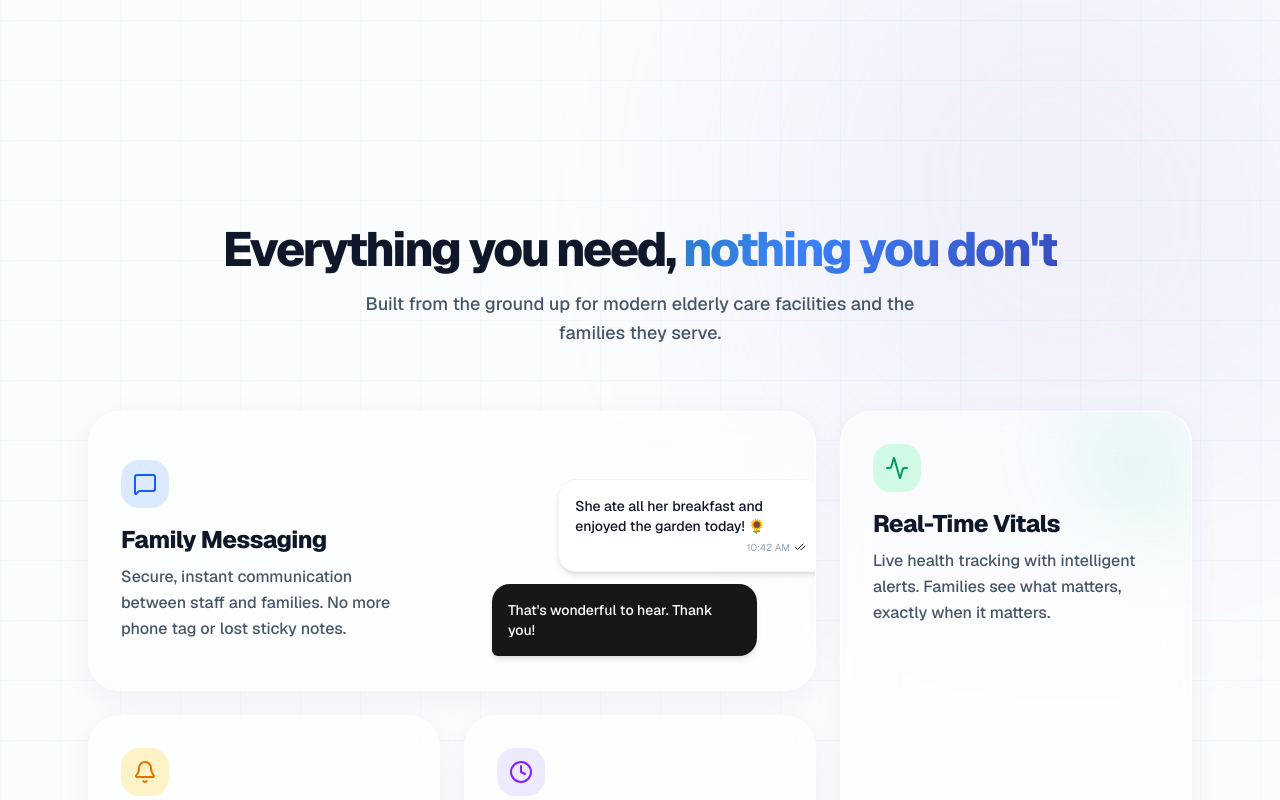
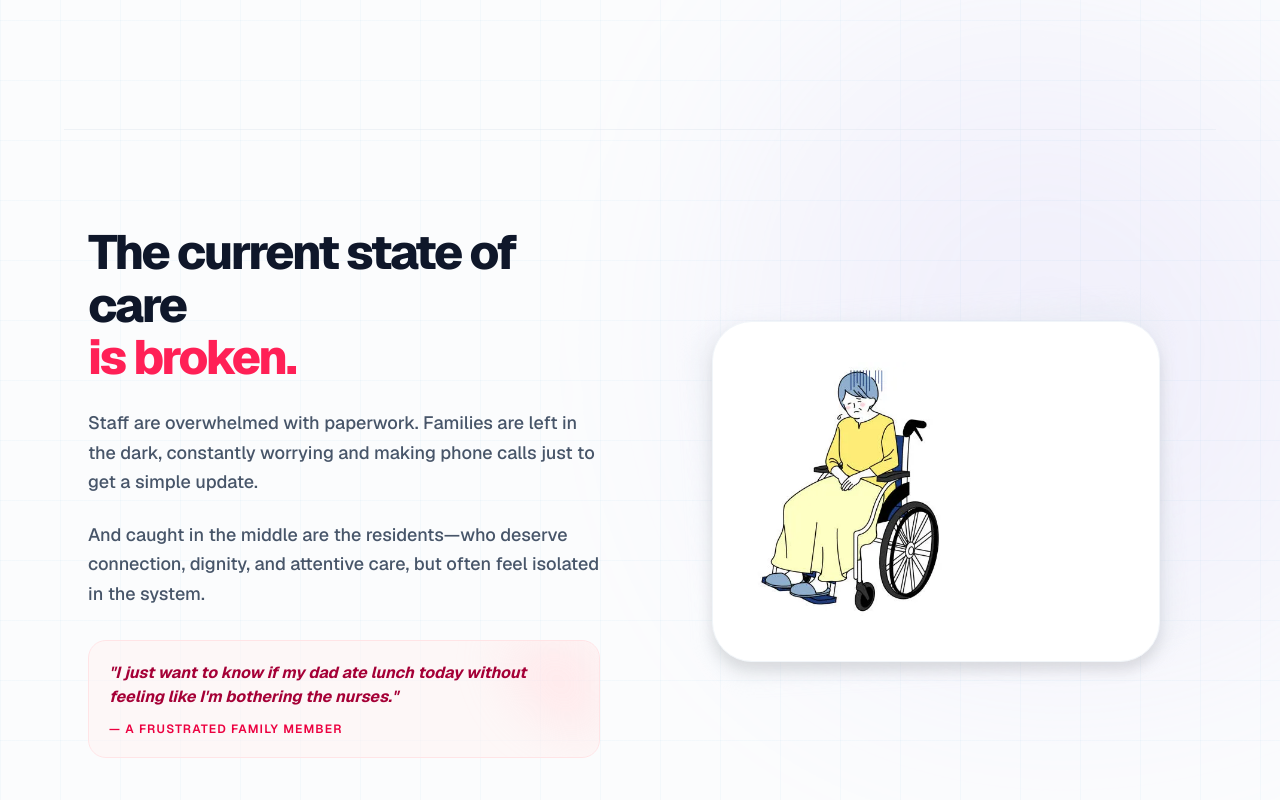
Before and after one commit to Chainsmoker23/Aethon, a Next.js app: page / in a window 1280 px wide. Shown: the part 1120-1920 px from the top of the page. Built offline with nearby package versions, Linux system fonts and the light colour scheme.

Commit message:
UI: Add 'The Challenge' section and happy senior CTA illustration to landing page

```diff
--- a/src/app/page.tsx
+++ b/src/app/page.tsx
@@ -197,6 +197,45 @@ export default function LandingPage() {
               <p className="text-[11px] font-medium text-text-muted">"She had a great day!"</p>
             </div>
           </div>
+        </div>
+      </section>
+
+      {/* === The Challenge Section === */}
+      <section className="relative max-w-6xl mx-auto px-5 md:px-6 py-16 md:py-24 border-t border-slate-200/50">
+        <div className="grid md:grid-cols-2 gap-12 lg:gap-20 items-center">
+          <Reveal direction="left">
+            <div>
+              <h2 className="text-3xl md:text-5xl font-extrabold text-navy tracking-tighter mb-6 leading-[1.1]">
+                The current state of care <br/>
+                <span className="text-rose-500">is broken.</span>
+              </h2>
+              <p className="text-base md:text-lg text-text-secondary font-medium leading-relaxed mb-6">
+                Staff are overwhelmed with paperwork. Families are left in the dark, constantly worrying and making phone calls just to get a simple update.
+              </p>
+              <p className="text-base md:text-lg text-text-secondary font-medium leading-relaxed mb-8">
+                And caught in the middle are the residents—who deserve connection, dignity, and attentive care, but often feel isolated in the system.
+              </p>
+
+              <div className="bg-rose-50/50 border border-rose-100 rounded-2xl p-5 relative overflow-hidden">
+                <div className="absolute top-0 right-0 w-24 h-24 bg-rose-200/30 blur-xl rounded-bl-full" />
+                <p className="text-sm md:text-base font-bold text-rose-800 relative z-10 italic">
+                  "I just want to know if my dad ate lunch today without feeling like I'm bothering the nurses."
+                </p>
+                <p className="text-xs font-semibold text-rose-600 mt-3 relative z-10 uppercase tracking-widest">— A frustrated family member</p>
+              </div>
+            </div>
+          </Reveal>
+
+          <Reveal direction="right">
+            <div className="relative max-w-md mx-auto">
+              <div className="absolute inset-0 bg-slate-200/50 rounded-[40px] -rotate-3 blur-sm transform scale-105 opacity-60" />
+              <img
+                src="/cartoon%20Images/a-depressed-senior-in-a-wheelchair.webp"
+                alt="Depressed senior"
+                className="relative z-10 w-full h-auto drop-shadow-xl object-cover rounded-[40px] bg-white p-6 md:p-10 border border-slate-100"
+              />
+            </div>
+          </Reveal>
         </div>
       </section>
 
@@ -522,7 +561,12 @@ export default function LandingPage() {
               <div className="absolute bottom-[-20%] left-[-10%] w-[250px] md:w-[400px] h-[250px] md:h-[400px] rounded-full bg-indigo-500 blur-[80px] md:blur-[120px] animate-blob-2" />
             </div>
 
-            <div className="relative z-10 px-6 py-14 md:px-16 md:py-24 text-center">
+            {/* Illustration */}
+            <div className="hidden lg:block absolute bottom-0 right-10 z-10 w-64 xl:w-72 pointer-events-none drop-shadow-2xl opacity-90 animate-float">
+              <img src="/cartoon%20Images/old-man.webp" alt="Happy senior" className="w-full h-auto" />
+            </div>
+
+            <div className="relative z-20 px-6 py-14 md:px-16 md:py-24 text-center">
               <h2 className="text-2xl md:text-6xl font-extrabold text-white tracking-tighter leading-tight max-w-3xl mx-auto">
                 Ready to transform how families experience care?
               </h2>
```
Also changed, not shown: public/cartoon Images/a-depressed-senior-in-a-wheelchair.webp (added), public/cartoon Images/old-man.webp (added).
